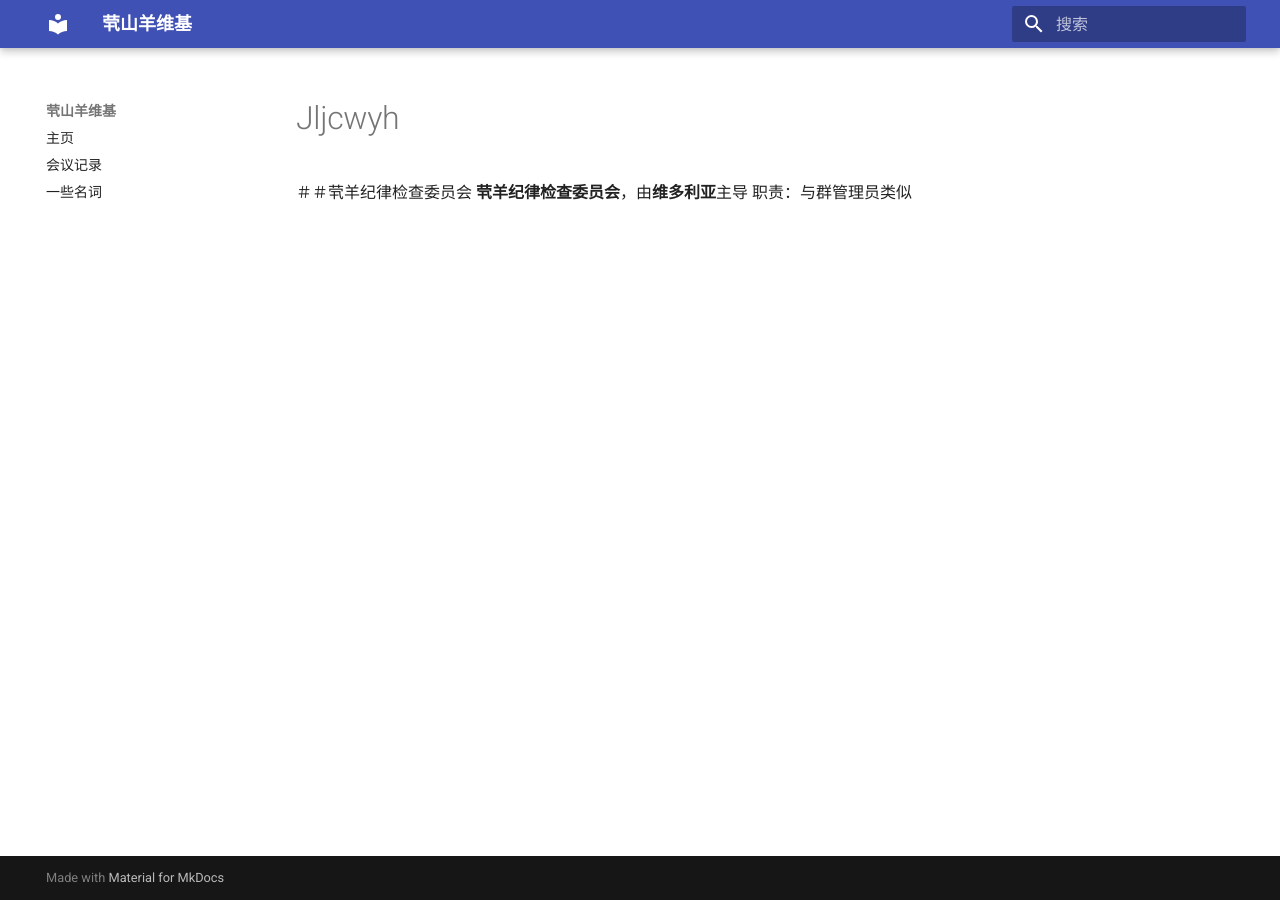
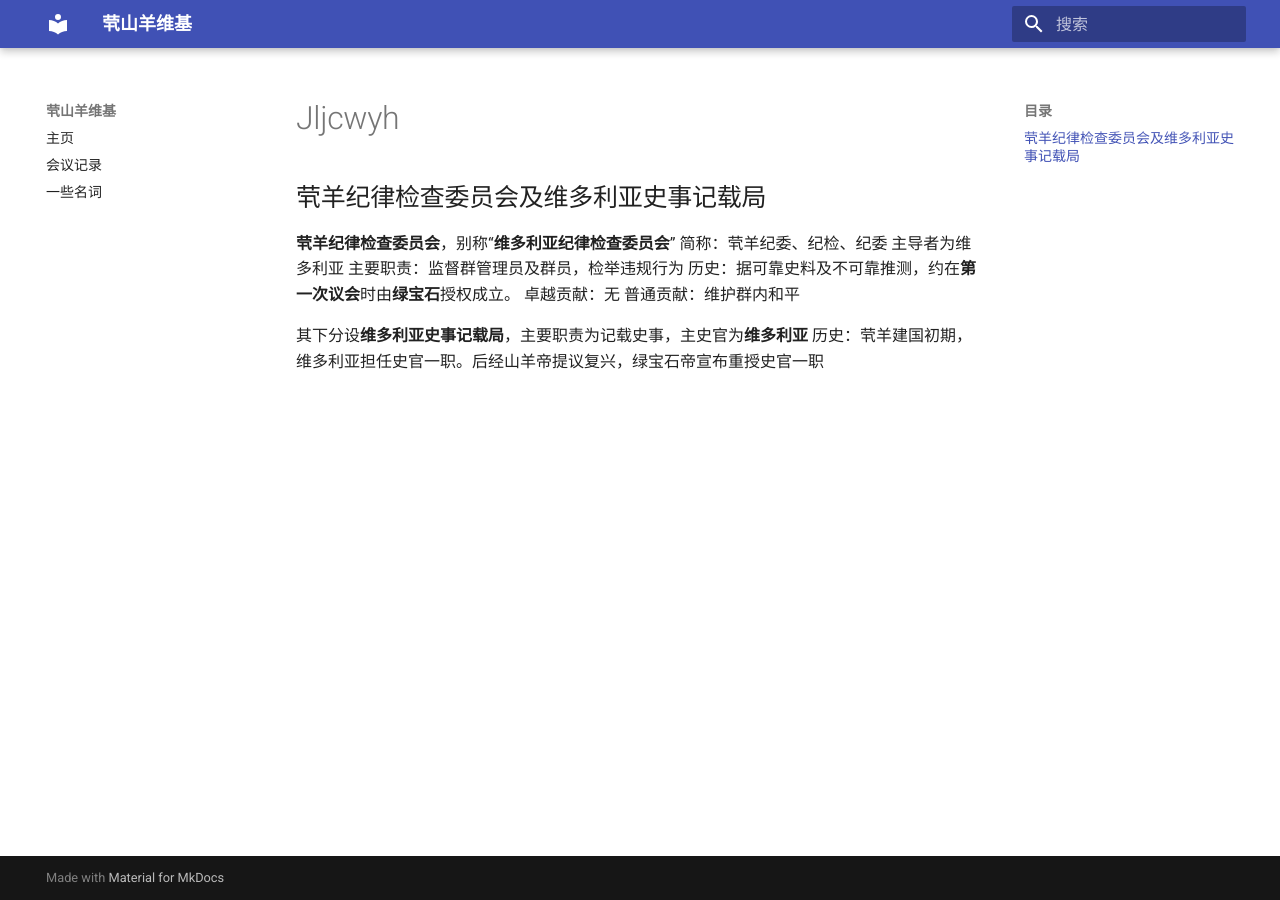
Before and after one commit to qqjldsy/GoatBook-Source, an MkDocs documentation site: the page built from docs/jljcwyh.md, in a window 1280 px wide. Built offline with MkDocs 1.6.1 and Material for MkDocs 9.7.7, drawn with Linux system fonts in a browser that asks for light colours.

Commit message:
Update jljcwyh.md

```diff
--- a/docs/jljcwyh.md
+++ b/docs/jljcwyh.md
@@ -1,3 +1,12 @@
-＃＃茕羊纪律检查委员会
-**茕羊纪律检查委员会**，由**维多利亚**主导
-职责：与群管理员类似
+## 茕羊纪律检查委员会及维多利亚史事记载局
+**茕羊纪律检查委员会**，别称“**维多利亚纪律检查委员会**”
+简称：茕羊纪委、纪检、纪委
+主导者为维多利亚
+主要职责：监督群管理员及群员，检举违规行为
+历史：据可靠史料及不可靠推测，约在**第一次议会**时由**绿宝石**授权成立。
+卓越贡献：无
+普通贡献：维护群内和平
+
+
+其下分设**维多利亚史事记载局**，主要职责为记载史事，主史官为**维多利亚**
+历史：茕羊建国初期，维多利亚担任史官一职。后经山羊帝提议复兴，绿宝石帝宣布重授史官一职
```
